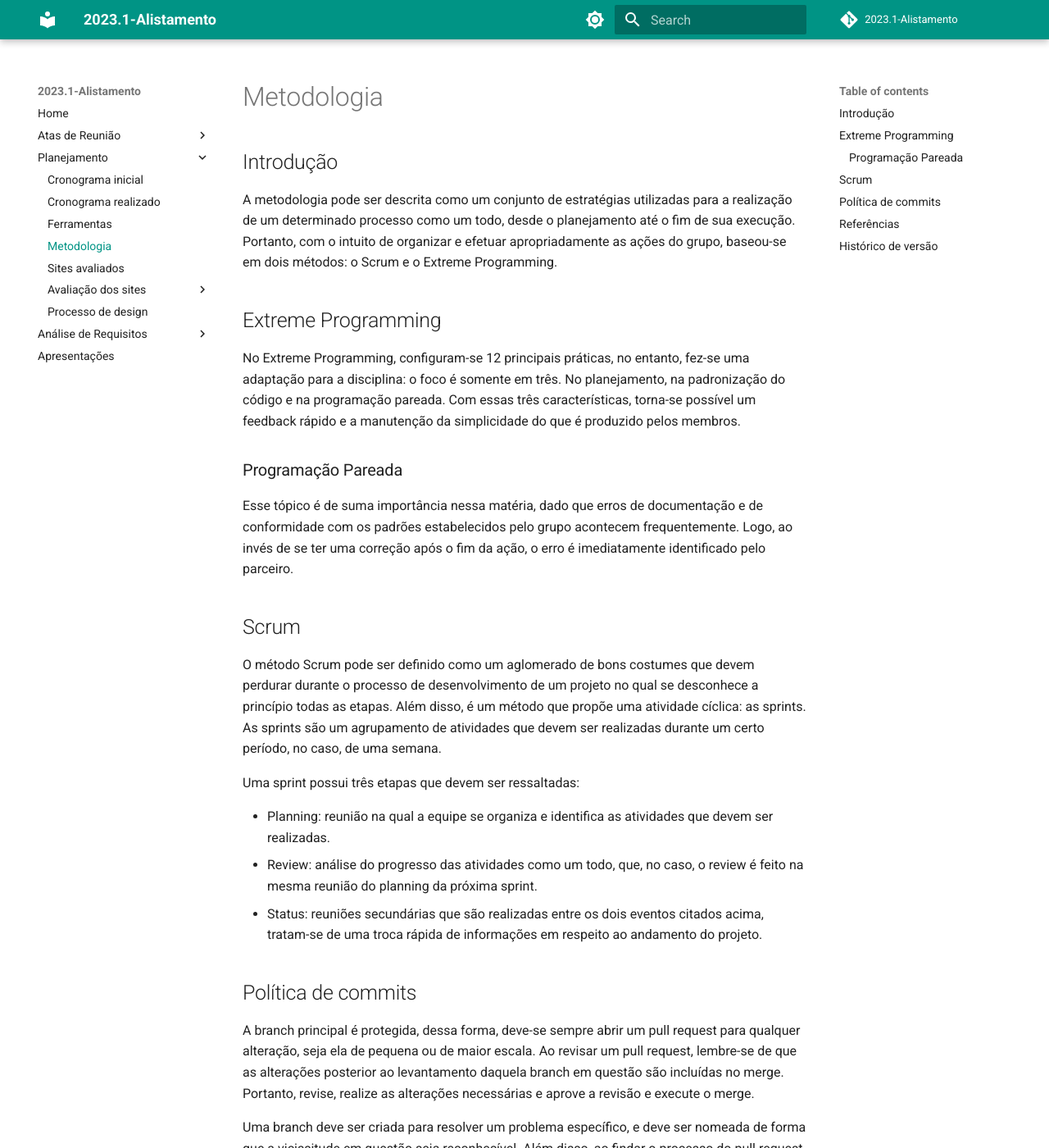
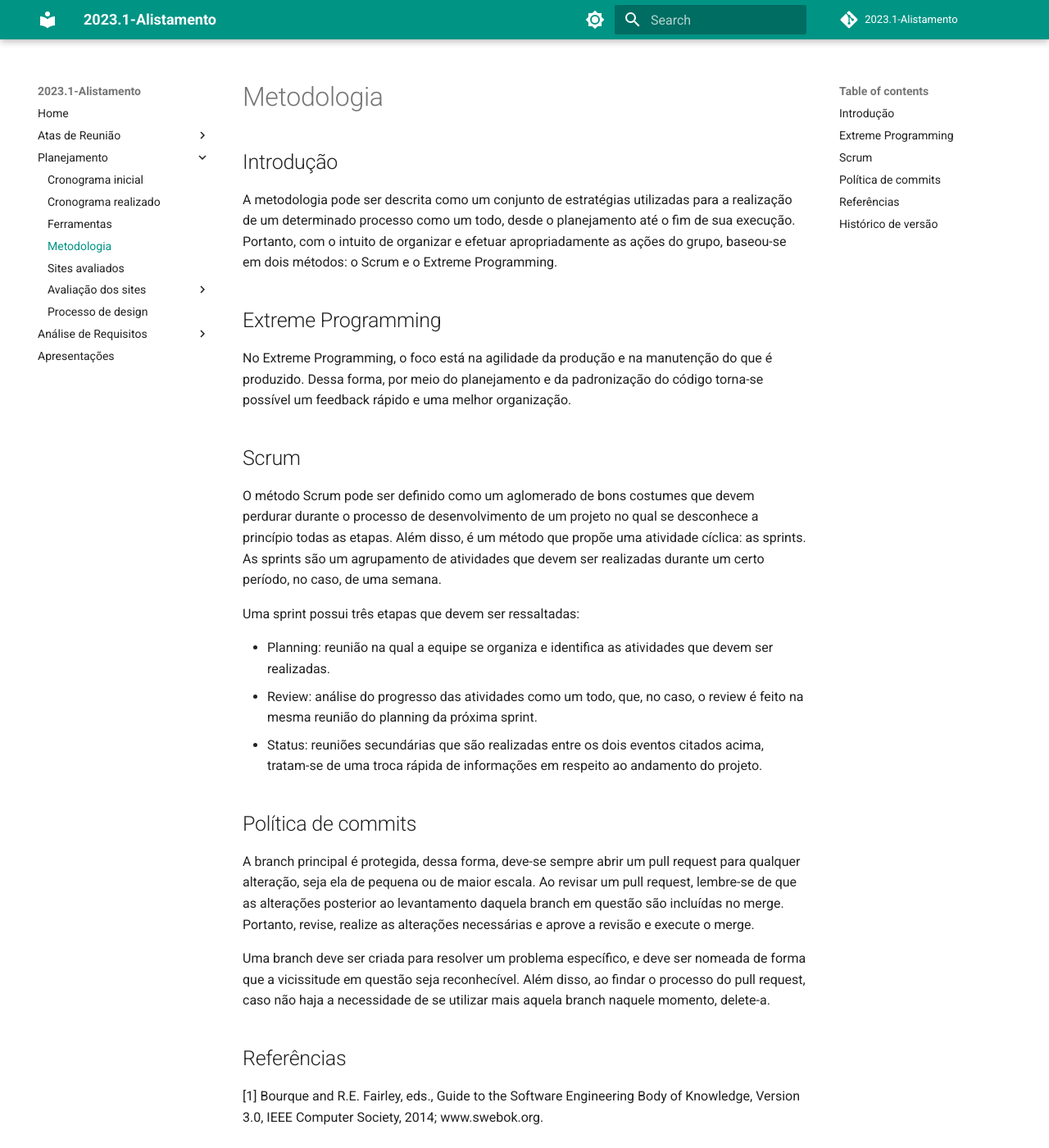
Before and after one commit to Interacao-Humano-Computador/2023.1-Alistamento, an MkDocs documentation site: the page built from docs/planejamento/metodologia.md, in a window 1280 px wide and 1400 px high. Shown: the whole window at 82% size. Built offline with MkDocs 1.6.1 and Material for MkDocs 9.7.7, drawn with Linux system fonts in a browser that asks for light colours; comment, search, counter and statistics services are not loaded; some of the changed text lies outside the part shown.

Commit message:
alteração na metodologia

```diff
--- a/docs/planejamento/metodologia.md
+++ b/docs/planejamento/metodologia.md
@@ -6,11 +6,8 @@ A metodologia pode ser descrita como um conjunto de estratégias utilizadas para
 
 ## Extreme Programming
 
-No Extreme Programming, configuram-se 12 principais práticas, no entanto, fez-se uma adaptação para a disciplina: o foco é somente em três. No planejamento, na padronização do código e na programação pareada. Com essas três características, torna-se possível um feedback rápido e a manutenção da simplicidade do que é produzido pelos membros.
+No Extreme Programming, o foco está na agilidade da produção e na manutenção do que é produzido. Dessa forma, por meio do planejamento e da padronização do código torna-se possível um feedback rápido e uma melhor organização.
 
-### Programação Pareada
-
-Esse tópico é de suma importância nessa matéria, dado que erros de documentação e de conformidade com os padrões estabelecidos pelo grupo acontecem frequentemente. Logo, ao invés de se ter uma correção após o fim da ação, o erro é imediatamente identificado pelo parceiro.
 
 ## Scrum
 
@@ -29,7 +26,7 @@ A branch principal é protegida, dessa forma, deve-se sempre abrir um pull reque
 Uma branch deve ser criada para resolver um problema específico, e deve ser nomeada de forma que a vicissitude em questão seja reconhecível. Além disso, ao findar o processo do pull request, caso não haja a necessidade de se utilizar mais aquela branch naquele momento, delete-a.
 
 ## Referências
-ALVES, Isaque, ROCHA, Carla. Qualifying Software Engineers Undergraduates in DevOps - Challenges of introducing technical and non-technical conceptss in a project-oriented course. **Arxiv**. [S. l.], v.1, 2021. Disponível em: <<https://arxiv.org/abs/2102.06662>>. Acesso em: 23/04/2023.
+[1] Bourque and R.E. Fairley, eds., Guide to the Software Engineering Body of Knowledge, Version 3.0, IEEE Computer Society, 2014; www.swebok.org.
 
 ## Histórico de versão
 | Versão | Data | Descrição | Autor(es) | Revisor(es) |
```
